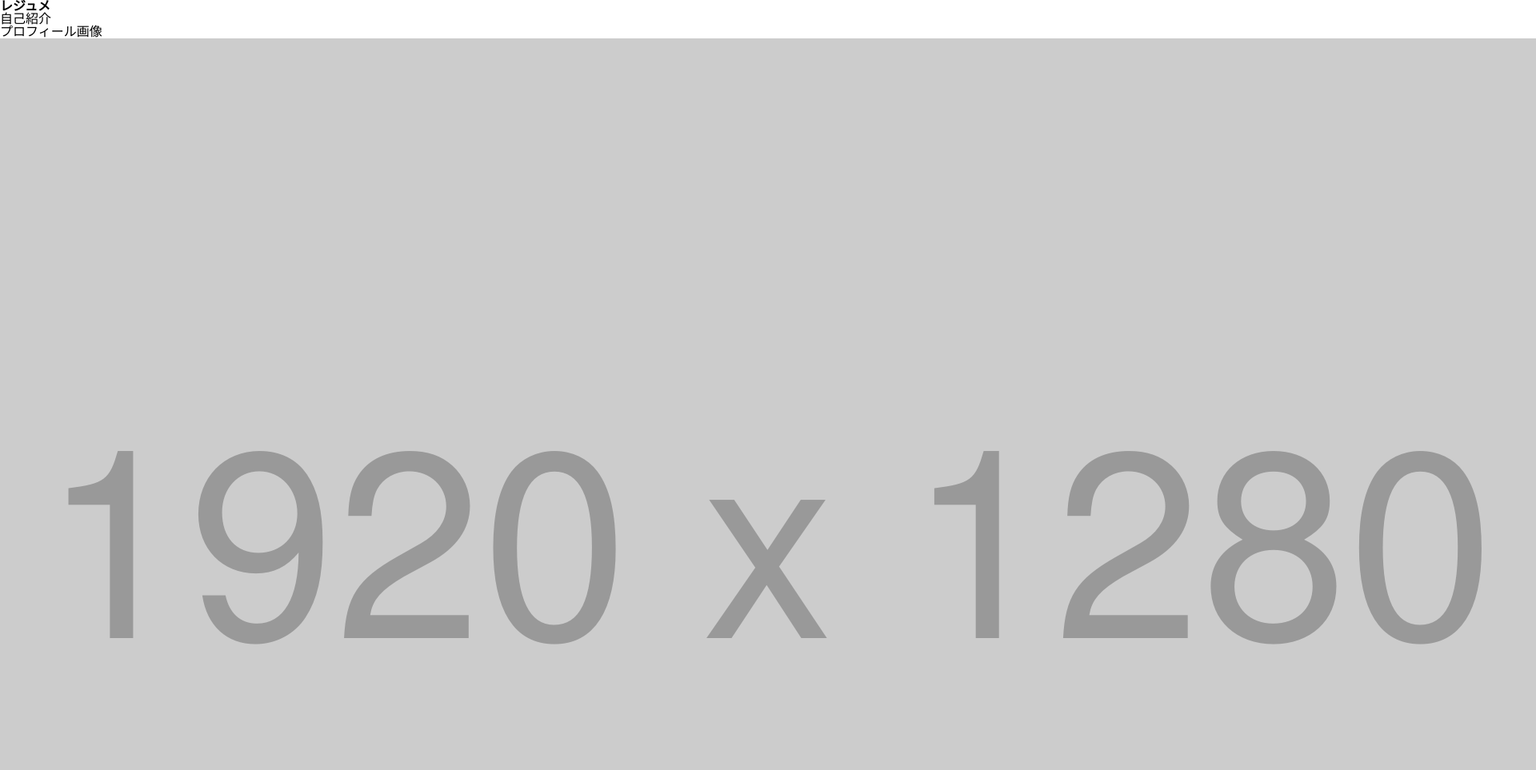
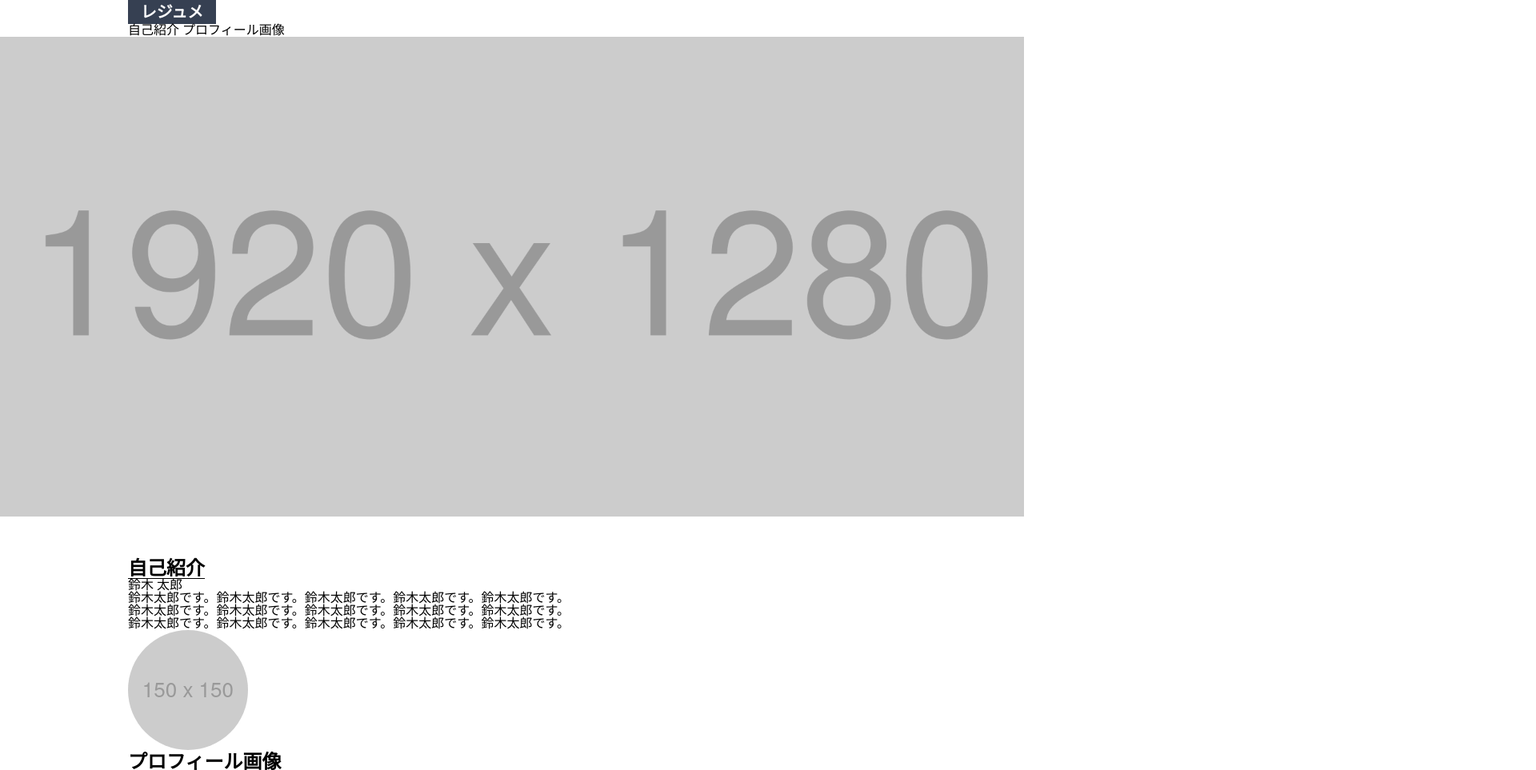
Before and after one commit to 64-HiroByte/hc_practice, a plain HTML site: page html_css_output_beginner/index.html in a window 1280 px wide. Shown: the top 963 px of the page at 80% size, 1920 px wide, since content can reach past the window. Drawn offline with Linux system fonts and the light colour scheme; files that its build step writes are made by us from their sources.

Commit message:
style.cssを新規作成した。

```diff
--- /dev/null
+++ b/html_css_output_beginner/CSS/style.css
@@ -0,0 +1,41 @@
+.container {
+    width: 960px;
+    padding: 0 4%;
+    margin: 0 auto;
+}
+
+h1 {
+    background-color: #364052;
+    width: 100px;
+    font-size: 20px;
+    color: #fff;
+    text-align: center;
+    padding: 5px;
+
+}
+
+ul li {
+    display: inline;
+    list-style: none;
+
+}
+
+.main_visual {
+    height: 600px;
+    width: 100vw;
+    margin: 0 calc(50% - 50vw);
+    /* 👇これがないと画像の比率がおかしくなる */
+    object-fit: cover;
+    margin-bottom: 50px;
+}
+
+h2 {
+    display: inline-block;
+    font-size: 24px;
+    border-bottom: 1px solid #000;
+    margin: 0 auto;
+}
+
+img.selfie {
+    border-radius: 75px;
+}
--- a/html_css_output_beginner/index.html
+++ b/html_css_output_beginner/index.html
@@ -3,8 +3,8 @@
 <head>
     <meta charset="UTF-8">
     <meta name="viewport" content="width=device-width, initial-scale=1.0">
-    <link rel="stylesheet" href="reset.css">
-    <link rel="stylesheet" href="style.css">
+    <link rel="stylesheet" href="CSS/reset.css">
+    <link rel="stylesheet" href="CSS/style.css">
     <title>HTML&CSS_output_beginner</title>
 </head>
 <body>
@@ -17,11 +17,11 @@
             </ul>
         </header>
 
-        <main>
+        <div class="main_contents">
             <img src="images/1920x1280.png" alt="メインビジュアル" class="main_visual">
 
+            <h2>自己紹介</h2>
             <div class="introduction">
-                <h2>自己紹介</h2>
                 <p class="title">鈴木 太郎</p>
                 <p class="text">鈴木太郎です。鈴木太郎です。鈴木太郎です。鈴木太郎です。鈴木太郎です。</p>
                 <p class="text">鈴木太郎です。鈴木太郎です。鈴木太郎です。鈴木太郎です。鈴木太郎です。</p>
@@ -50,7 +50,7 @@
                     <img src="images/640x424.png" alt="プロフィール画像">
                 </div>
             </div>
-        </main>
+        </div>
         <footer>
             <p>© 2023 taro suzuki</p>
         </footer>
```
